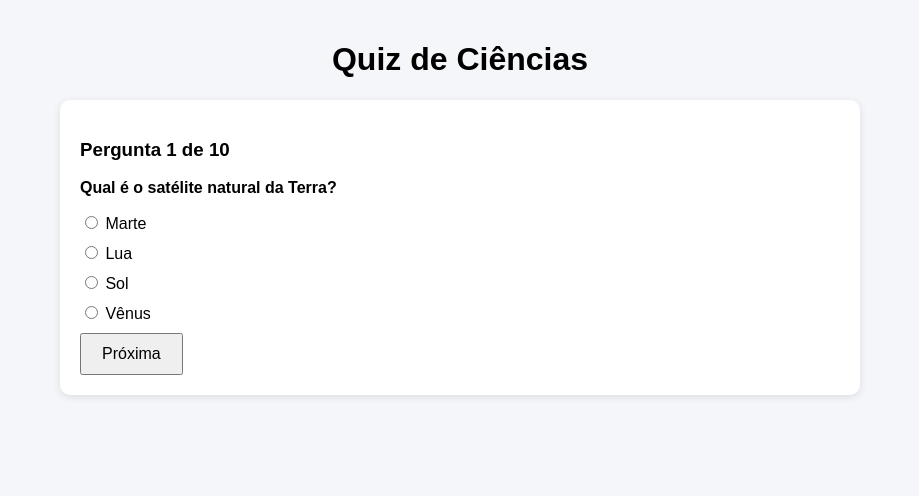
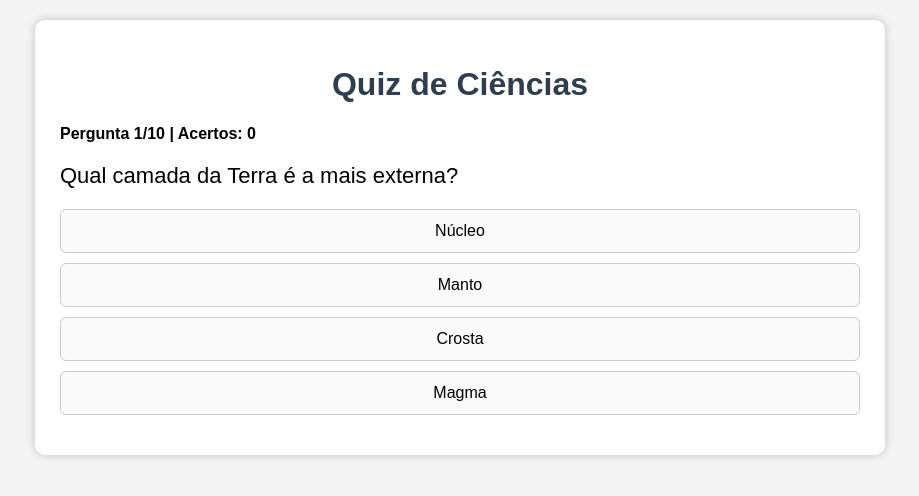
Before and after one commit to orlandopiodesantana-boop/MEU-SITE, a plain HTML site: page index.html in a window 1280 px wide. Shown: the whole page, without its empty margins (180-1099 px from the left). Drawn offline with Linux system fonts and the light colour scheme.

Commit message:
Add files via upload

```diff
--- a/index.html
+++ b/index.html
@@ -4,75 +4,281 @@
 <meta charset="UTF-8">
 <meta name="viewport" content="width=device-width, initial-scale=1.0">
 <title>Quiz de Ciências</title>
+
 <style>
-body{font-family:Arial,sans-serif;max-width:800px;margin:auto;padding:20px;background:#f4f6f9}
-.card{background:white;padding:20px;border-radius:10px;box-shadow:0 2px 8px rgba(0,0,0,.1)}
-h1{text-align:center}
-button{padding:10px 20px;font-size:16px;cursor:pointer}
-#opcoes label{display:block;margin:10px 0}
+body{
+    font-family: Arial, sans-serif;
+    background:#f4f4f4;
+    margin:0;
+    padding:20px;
+}
+
+.container{
+    max-width:800px;
+    margin:auto;
+    background:white;
+    padding:25px;
+    border-radius:10px;
+    box-shadow:0 0 10px rgba(0,0,0,0.2);
+}
+
+h1{
+    text-align:center;
+    color:#2c3e50;
+}
+
+#pergunta{
+    font-size:22px;
+    margin-bottom:20px;
+}
+
+.alternativa{
+    display:block;
+    width:100%;
+    margin:10px 0;
+    padding:12px;
+    font-size:16px;
+    cursor:pointer;
+    border:1px solid #ccc;
+    border-radius:6px;
+    background:#fafafa;
+}
+
+.alternativa:hover{
+    background:#e8f4ff;
+}
+
+#feedback{
+    margin-top:15px;
+    font-weight:bold;
+    font-size:18px;
+}
+
+#proximo{
+    margin-top:20px;
+    padding:10px 20px;
+    display:none;
+    cursor:pointer;
+}
+
+#placar{
+    margin-bottom:20px;
+    font-weight:bold;
+}
+
+.resultado{
+    text-align:center;
+}
 </style>
 </head>
 <body>
+
+<div class="container">
+
 <h1>Quiz de Ciências</h1>
-<div class="card">
-<div id="quiz"></div>
+
+<div id="placar">
+Pergunta <span id="numero">1</span>/10 |
+Acertos: <span id="acertos">0</span>
+</div>
+
+<div id="quiz">
+<div id="pergunta"></div>
+<div id="alternativas"></div>
+<div id="feedback"></div>
+<button id="proximo">Próxima Pergunta</button>
+</div>
+
 </div>
 
 <script>
-const perguntas=[
-{p:"Qual é o planeta conhecido como Planeta Vermelho?",o:["Vênus","Júpiter","Saturno","Marte"],c:3},
-{p:"Qual gás é mais abundante na atmosfera terrestre?",o:["Oxigênio","Nitrogênio","Hidrogênio","CO2"],c:1},
-{p:"Qual órgão bombeia o sangue?",o:["Pulmão","Rim","Coração","Fígado"],c:2},
-{p:"As plantas produzem qual gás na fotossíntese?",o:["Oxigênio","Nitrogênio","Metano","Hélio"],c:0},
-{p:"Qual é a unidade de força?",o:["Metro","Litro","Newton","Quilo"],c:2},
-{p:"A água ferve aproximadamente a qual temperatura ao nível do mar?",o:["50°C","100°C","150°C","200°C"],c:1},
-{p:"Qual estrela está no centro do Sistema Solar?",o:["Lua","Sírius","Sol","Marte"],c:2},
-{p:"Qual é o maior órgão do corpo humano?",o:["Coração","Pele","Fígado","Pulmão"],c:1},
-{p:"Qual processo transforma água líquida em vapor?",o:["Condensação","Fusão","Evaporação","Solidificação"],c:2},
-{p:"Qual é o satélite natural da Terra?",o:["Marte","Lua","Sol","Vênus"],c:1}
+
+const perguntas = [
+
+{
+pergunta:"Qual é o planeta conhecido como Planeta Vermelho?",
+alternativas:["Terra","Marte","Júpiter","Saturno"],
+correta:1
+},
+{
+pergunta:"Qual gás é essencial para a respiração humana?",
+alternativas:["Nitrogênio","Oxigênio","Hidrogênio","Hélio"],
+correta:1
+},
+{
+pergunta:"Qual órgão bombeia sangue para todo o corpo?",
+alternativas:["Pulmão","Fígado","Coração","Rim"],
+correta:2
+},
+{
+pergunta:"A água ferve a aproximadamente:",
+alternativas:["50°C","75°C","100°C","150°C"],
+correta:2
+},
+{
+pergunta:"Qual é o maior planeta do Sistema Solar?",
+alternativas:["Terra","Marte","Júpiter","Urano"],
+correta:2
+},
+{
+pergunta:"Qual é a estrela do Sistema Solar?",
+alternativas:["Lua","Sol","Marte","Vênus"],
+correta:1
+},
+{
+pergunta:"As plantas produzem alimento por meio da:",
+alternativas:["Respiração","Digestão","Fotossíntese","Evaporação"],
+correta:2
+},
+{
+pergunta:"Qual é o satélite natural da Terra?",
+alternativas:["Lua","Sol","Marte","Júpiter"],
+correta:0
+},
+{
+pergunta:"Qual estado físico possui forma e volume definidos?",
+alternativas:["Gasoso","Líquido","Plasma","Sólido"],
+correta:3
+},
+{
+pergunta:"Qual camada da Terra é a mais externa?",
+alternativas:["Núcleo","Manto","Crosta","Magma"],
+correta:2
+},
+{
+pergunta:"Qual animal é um mamífero?",
+alternativas:["Galinha","Sapo","Baleia","Tartaruga"],
+correta:2
+},
+{
+pergunta:"Qual vitamina é produzida pela exposição ao Sol?",
+alternativas:["A","B","C","D"],
+correta:3
+},
+{
+pergunta:"Qual órgão é responsável pela respiração?",
+alternativas:["Pulmão","Coração","Fígado","Estômago"],
+correta:0
+},
+{
+pergunta:"A força que nos mantém presos ao solo chama-se:",
+alternativas:["Magnetismo","Gravidade","Atrito","Pressão"],
+correta:1
+},
+{
+pergunta:"Qual destes é um vertebrado?",
+alternativas:["Minhoca","Água-viva","Aranha","Peixe"],
+correta:3
+},
+{
+pergunta:"Qual planeta é conhecido pelos anéis?",
+alternativas:["Saturno","Mercúrio","Marte","Vênus"],
+correta:0
+},
+{
+pergunta:"O sangue circula através de:",
+alternativas:["Ossos","Vasos sanguíneos","Músculos","Pele"],
+correta:1
+},
+{
+pergunta:"Qual é a principal fonte de energia da Terra?",
+alternativas:["Lua","Vento","Sol","Marte"],
+correta:2
+},
+{
+pergunta:"Qual destes é um ser vivo?",
+alternativas:["Pedra","Água","Árvore","Areia"],
+correta:2
+},
+{
+pergunta:"O processo de passagem da água líquida para vapor chama-se:",
+alternativas:["Condensação","Evaporação","Solidificação","Fusão"],
+correta:1
+}
+
 ];
 
-perguntas.sort(()=>Math.random()-0.5);
+let sorteadas = [];
+let indice = 0;
+let acertos = 0;
 
-let atual=0, acertos=0;
-let respostas=[];
-
-function mostrar(){
- const q=perguntas[atual];
- document.getElementById('quiz').innerHTML=`
- <h3>Pergunta ${atual+1} de ${perguntas.length}</h3>
- <p><strong>${q.p}</strong></p>
- <div id="opcoes">
- ${q.o.map((op,i)=>`<label><input type="radio" name="resp" value="${i}"> ${op}</label>`).join('')}
- </div>
- <button onclick="proxima()">Próxima</button>`;
+function embaralhar(array){
+    return array.sort(() => Math.random() - 0.5);
 }
 
-function proxima(){
- const marc=document.querySelector('input[name="resp"]:checked');
- if(!marc){alert('Selecione uma alternativa.');return;}
- const valor=parseInt(marc.value);
- respostas.push({q:perguntas[atual],r:valor});
- if(valor===perguntas[atual].c) acertos++;
- atual++;
- if(atual<perguntas.length) mostrar();
- else finalizar();
+sorteadas = embaralhar([...perguntas]).slice(0,10);
+
+function carregarPergunta(){
+
+    document.getElementById("numero").textContent = indice + 1;
+
+    let p = sorteadas[indice];
+
+    document.getElementById("pergunta").textContent = p.pergunta;
+
+    let html = "";
+
+    p.alternativas.forEach((alt,i)=>{
+        html += `<button class="alternativa" onclick="responder(${i})">${alt}</button>`;
+    });
+
+    document.getElementById("alternativas").innerHTML = html;
+    document.getElementById("feedback").innerHTML = "";
+    document.getElementById("proximo").style.display = "none";
 }
 
-function finalizar(){
- let html=`<h2>Resultado Final</h2>
- <p><strong>Acertos:</strong> ${acertos} de ${perguntas.length} (${Math.round(acertos/perguntas.length*100)}%)</p>`;
- respostas.forEach((item,i)=>{
-   const ok=item.r===item.q.c;
-   html+=`<p>${ok?'✅':'❌'} ${i+1}. ${item.q.p}<br>`;
-   if(!ok) html+=`Resposta correta: <strong>${item.q.o[item.q.c]}</strong>`;
-   html+='</p>';
- });
- html+='<button onclick="location.reload()">Refazer Quiz</button>';
- document.getElementById('quiz').innerHTML=html;
+function responder(opcao){
+
+    let p = sorteadas[indice];
+
+    let botoes = document.querySelectorAll(".alternativa");
+    botoes.forEach(btn => btn.disabled = true);
+
+    if(opcao === p.correta){
+        acertos++;
+        document.getElementById("feedback").innerHTML =
+        "✅ Correto!";
+    }else{
+        document.getElementById("feedback").innerHTML =
+        "❌ Errado! Resposta correta: <b>" +
+        p.alternativas[p.correta] +
+        "</b>";
+    }
+
+    document.getElementById("acertos").textContent = acertos;
+    document.getElementById("proximo").style.display = "inline-block";
 }
 
-mostrar();
+document.getElementById("proximo").addEventListener("click",()=>{
+
+    indice++;
+
+    if(indice < 10){
+        carregarPergunta();
+    }else{
+        finalizar();
+    }
+});
+
+function finalizar(){
+
+    let percentual = Math.round((acertos/10)*100);
+
+    document.getElementById("quiz").innerHTML = `
+    <div class="resultado">
+        <h2>Quiz Finalizado!</h2>
+        <h3>Acertos: ${acertos} de 10</h3>
+        <h3>Aproveitamento: ${percentual}%</h3>
+        <button onclick="location.reload()">
+            Jogar Novamente
+        </button>
+    </div>
+    `;
+}
+
+carregarPergunta();
+
 </script>
+
 </body>
 </html>
```
